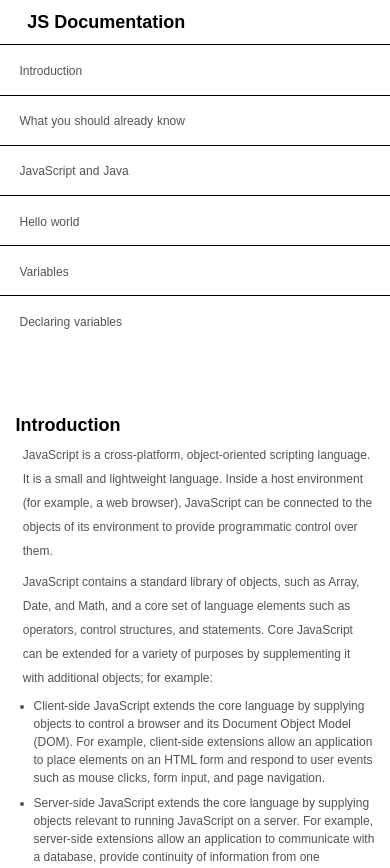
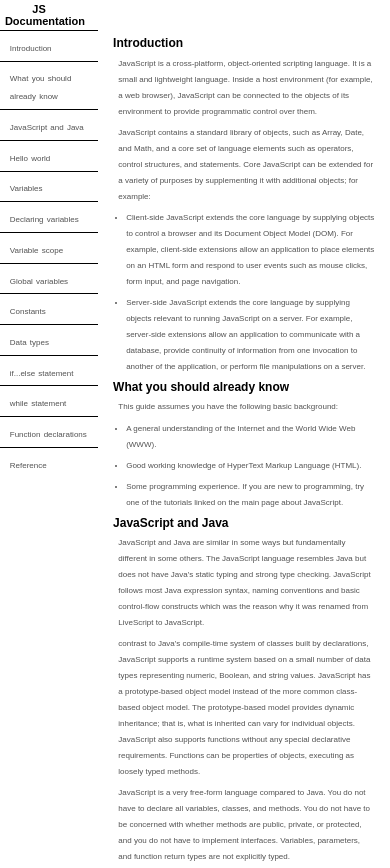
Before and after one commit to adebisititi/tableOfContent, a plain HTML site: page index.html in a window 390 px wide. Shown: the top 868 px of the page. Drawn offline with Linux system fonts and the light colour scheme.

Commit message:
third commit

```diff
--- a/style.css
+++ b/style.css
@@ -106,50 +106,45 @@ main{
     body {
             width: 100%;
             display: flex;
-            flex-direction: column;
         }
 
         header {
-            width: 100%;
-            /* padding: 15px, 25px; */
-            position: fixed;
-            /* z-index: 10; */
-            background-color: white;
+            width: 25%;
+            padding: 10px, 20px;
+            position: static;
+            overflow-y: scroll;
         }
 
         header h2 {
-            font-size: 18px;
-            padding: 3% 7%;
-            width: 100%;
+            font-size: 11px;
+            padding: 3% 5%;
+            width: 80%;
+            text-align: center;
         }
 
         nav {
             width: 100%;
-            height: 300px;
-            overflow-y: scroll;
-            align-items: center;
+            height: 100%;
+            overflow-y: visible;
         }
 
         nav ul li {
             width: 100%;
             border-top: 1px solid black;
-            padding: 4% 5%;
+            padding: 6% 10%;
         }
 
         nav ul li a {
             color: rgb(83, 83, 83);
             text-decoration: none;
-            font-size: 12px;
-            word-spacing: 0.5px;
+            font-size: 8px;
+            word-spacing: 1px;
         }
 
         main {
-            width: 100%;
-            padding: 2% 4%;
-            margin-top: 400px;
-            margin-left: 0px;
-            /* overflow-y: scroll;
-            height: 500px; */
+            width: 75%;
+            padding: 8% 4%;
+            margin-left: 0%;
         }
 
         #intro h2,
@@ -166,7 +161,7 @@ main{
         #while h2,
         #Function h2,
         #Reference h2 {
-            font-size: 18px;
+            font-size: 12px;
             margin-top: 2%;
             margin-bottom: 2%;
         }
@@ -185,7 +180,7 @@ main{
         #while p,
         #Function p,
         #Reference {
-            font-size: 12px;
+            font-size: 8px;
             color: rgb(83, 83, 83);
             padding-left: 2%;
             margin-bottom: 2%;
@@ -201,14 +196,14 @@ main{
         }
 
         .list ul li {
-            font-size: 12px;
+            font-size: 8px;
             color: rgb(83, 83, 83);
             margin-bottom: 2%;
-            line-height: 1.5;
+            line-height: 2;
         }
 
         .coding {
-            font-size: 10px;
+            font-size: 6px;
             color: rgb(83, 83, 83);
             width: 100%;
             margin-left: 4%;
```
